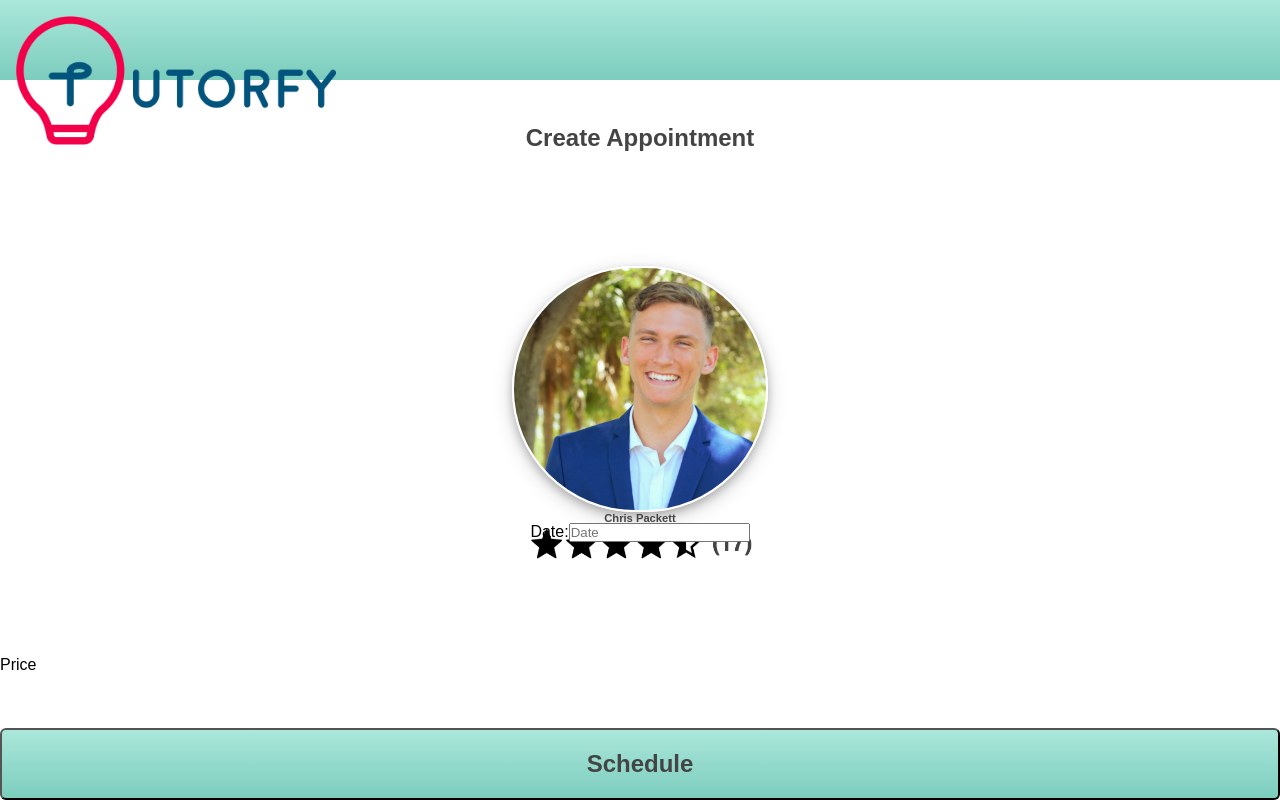
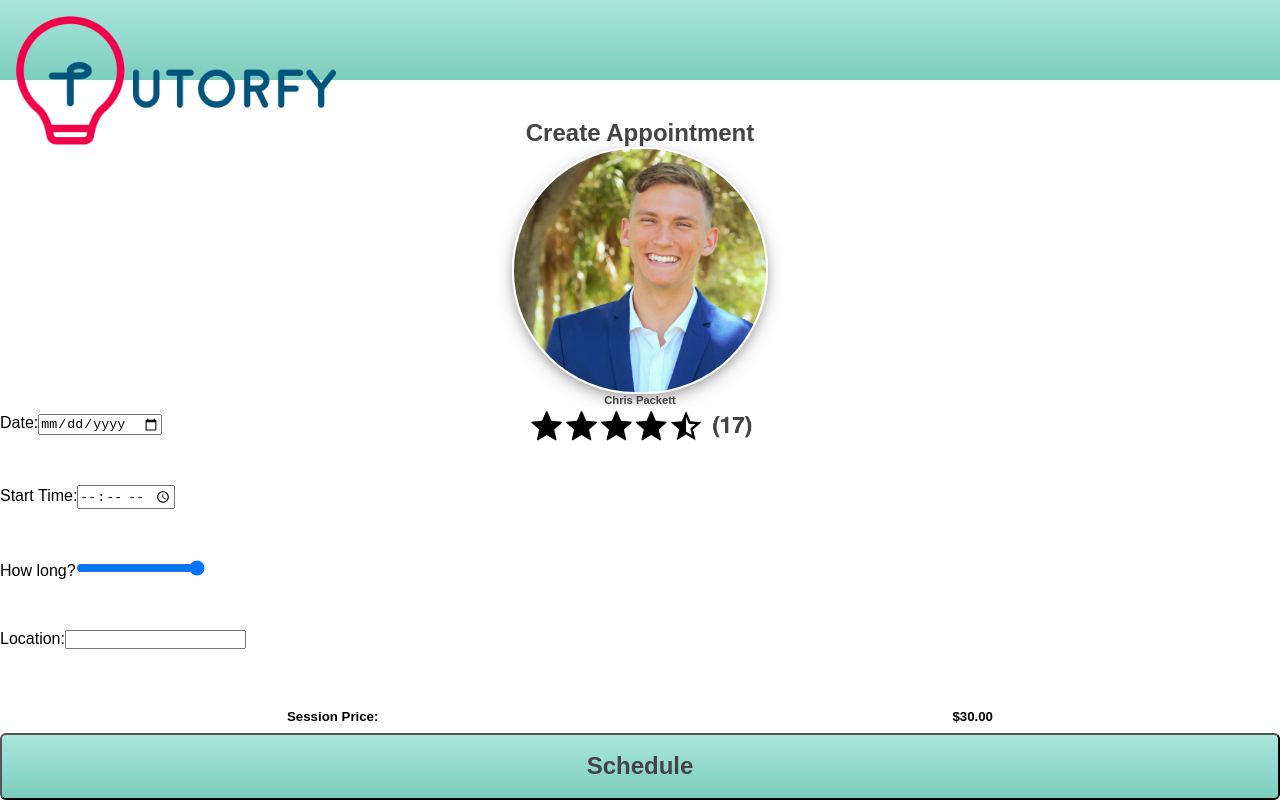
Before and after one commit to chris-packett/tutorfy, a React (Create React App) app: page / in a window 1280 px wide. Built offline with nearby package versions, Linux system fonts and the light colour scheme; the HTML template or start-up script is replaced by a standard one.

Commit message:
Added AppointmentForm and AppointmentPrice, did CSS

```diff
--- a/src/App.css
+++ b/src/App.css
@@ -25,7 +25,8 @@
     display: flex;
     flex-direction: column;
     align-items: center;
-    height: 20%;
+    justify-content: space-evenly;
+    height: 30%;
 }
 
 #profile-pic {
@@ -47,6 +48,7 @@
 
 .appointment-header {
     height: 10%;
+    width: 100%;
     display: flex;
     justify-content: center;
     align-items: flex-end;
@@ -58,7 +60,12 @@
 }
 
 .appointment-form {
-    height: 60%;
+    height: 50%;
+    width: 100%;
+    display: flex;
+    flex-direction: column;
+    justify-content: space-evenly;
+    align-items: flex-start;
 }
 
 .appointment-form-date {
@@ -66,17 +73,20 @@
 
 .schedule-appointment-section {
     width: 100%;
-    height: 20%;
+    height: 15%;
 }
 
 .schedule-appointment-price {
     width: 100%;
-    height: 50%;
+    height: 33.333%;
+    display: flex;
+    align-items: center;
+    justify-content: space-around;
 }
 
 .schedule-appointment-button {
     width: 100%;
-    height: 50%;
+    height: 66.666%;
     background-image: linear-gradient(#ABE7DB, #7CCDBD);
     color: #444444;
     font-size: 1.5em;
--- a/src/components/Appointments/AppointmentForm.js
+++ b/src/components/Appointments/AppointmentForm.js
@@ -3,12 +3,24 @@ import React, { Component } from 'react';
 class AppointmentForm extends Component {
     render() {
         return (
-            <div>
+            <form className="appointment-form">
                 <label>
                     Date:
-                    <input type="text" placeholder="Date"/>
+                    <input type="date"/>
                 </label>
-            </div>
+                <label>
+                    Start Time:
+                    <input type="time"/>
+                </label>
+                <label>
+                    How long?
+                    <input type='range' min='0' max='5' step='.5'/>
+                </label>
+                <label>
+                    Location:
+                    <input type="text" />
+                </label>
+            </form>
         );
     }
 }
--- a/src/components/Appointments/AppointmentPrice.js
+++ b/src/components/Appointments/AppointmentPrice.js
@@ -4,7 +4,8 @@ class AppointmentPrice extends Component {
     render() {
         return (
             <div className="schedule-appointment-price">
-                Price
+                <h5>Session Price:</h5>
+                <h5>$<span>30.00</span></h5>
             </div>
         );
     }
```
